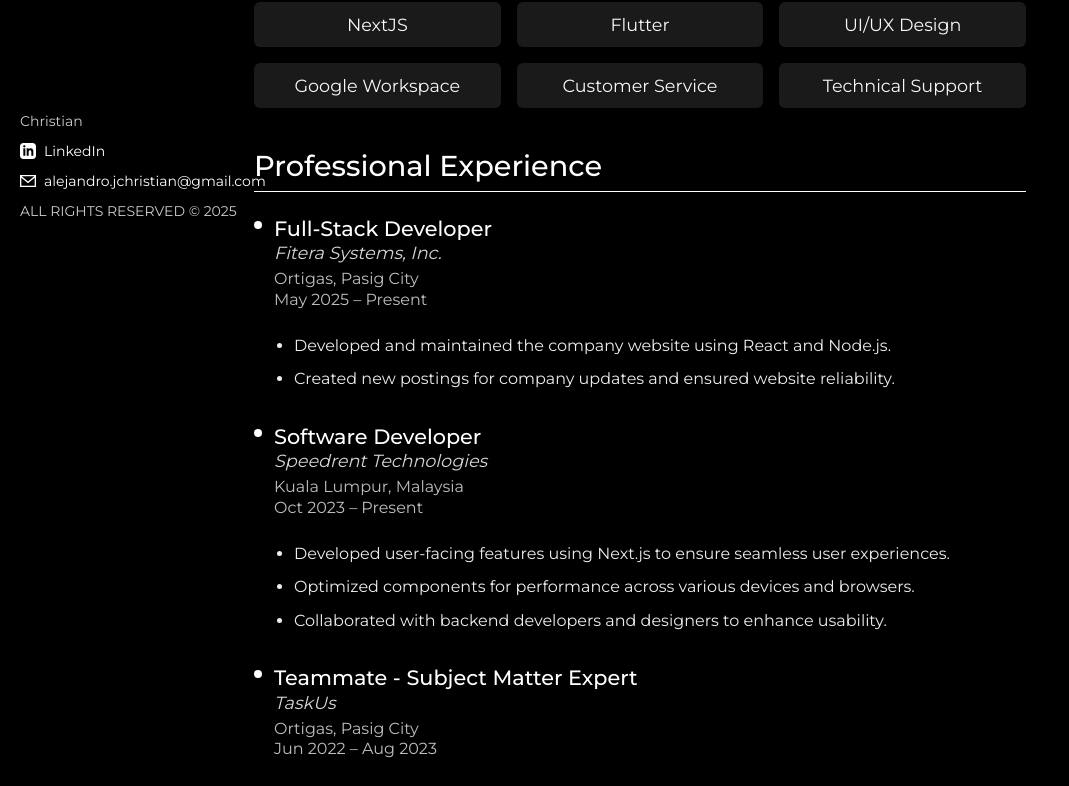
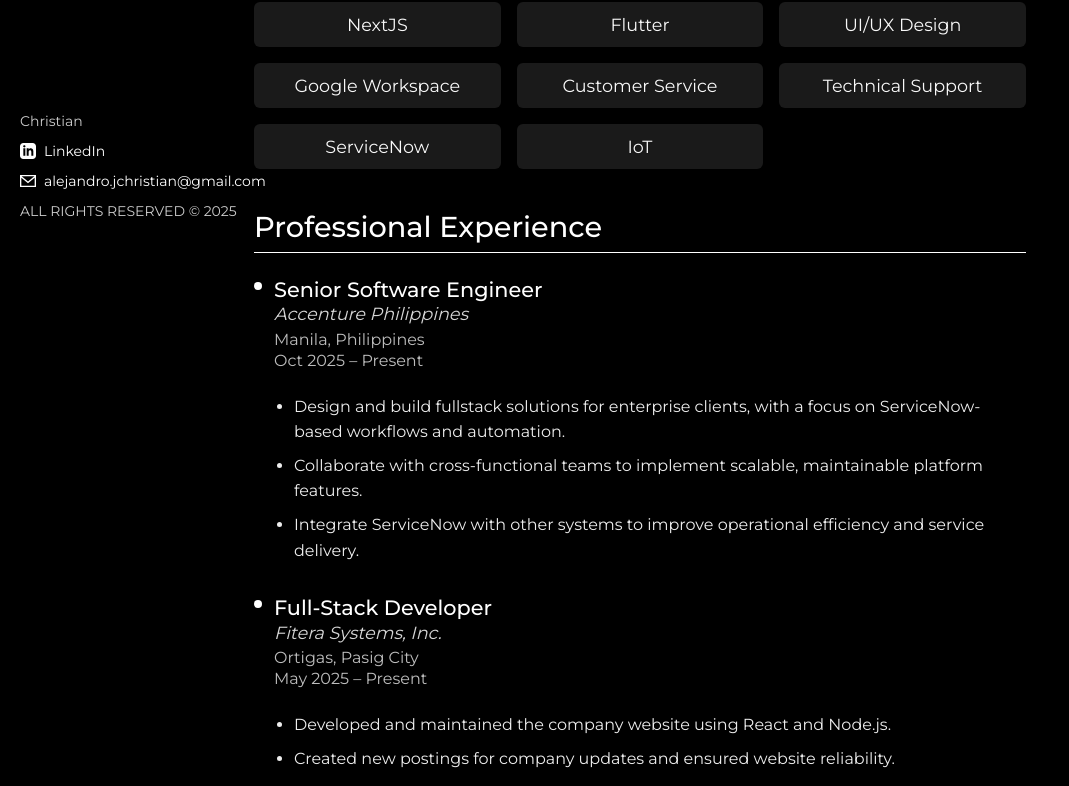
Before and after one commit to woozyass/portfolio, a React (Create React App) app: page /portfolio/resume in a window 1280 px wide. Shown: the part 560-1346 px from the top of the page, without its empty margins (0-1069 px from the left). Built offline with nearby package versions, Linux system fonts and the light colour scheme.

Commit message:
Update homepage copy, resume details, and portfolio PDF

```diff
--- a/src/App.tsx
+++ b/src/App.tsx
@@ -581,7 +581,8 @@
 
 const GalleryImage = styled.img<{ isLarge?: boolean }>`
   width: 100%;
-  height: ${props => props.isLarge ? '100%' : '100%'};
+  height: auto;
+  aspect-ratio: ${props => props.isLarge ? '16 / 9' : '16 / 9'};
   object-fit: cover;
   border-radius: 12px;
   transition: transform 0.3s ease;
@@ -594,7 +595,6 @@
 
   @media (max-width: 480px) {
     border-radius: 8px;
-    height: 200px;
   }
 `;
 
@@ -951,7 +951,7 @@
       <ServicesSection id="services" isVisible={visibleSections.services}>
         <ServicesContainer>
           <AboutText>
-            I'm Christian—a Front-end Web Developer and Designer from the Philippines. My love for building and designing websites started during a Web Dev subject back in college. Since then, I've spent countless hours cramming, binge-watching YouTube tutorials, and messing around with code 'til everything finally clicked. For over five years now, I've been crafting websites using WordPress, and more recently, diving deeper into JavaScript and JS frameworks to level up my skills. I'm all about creating sites that don't just work—they feel smooth, look fresh, and leave a mark. Let's build something awesome!
+            I'm Christian, a Fullstack Web Developer and Designer from the Philippines. I build end-to-end web experiences from clean, responsive UIs to reliable backends, and I also work with ServiceNow for enterprise workflows and automation. Let's build something awesome!
           </AboutText>
           <ResumeButton to="/resume">
             Resume
@@ -988,21 +988,21 @@
               <GalleryContainer>
                 <LargeImageContainer>
                   <GalleryImage
-                    src="photos/photos_home.png"
+                    src={process.env.PUBLIC_URL + "/photos/photos_home.png"}
                     alt="Rental Platform Home"
-                    onClick={() => handleImageClick('photos/photos_home.png')}
+                    onClick={() => handleImageClick(process.env.PUBLIC_URL + "/photos/photos_home.png")}
                     isLarge={true}
                   />
                 </LargeImageContainer>
                 <GalleryImage
-                  src="photos/photos_listing.png"
+                  src={process.env.PUBLIC_URL + "/photos/photos_listing.png"}
                   alt="Rental Platform Listing"
-                  onClick={() => handleImageClick('photos/photos_listing.png')}
+                  onClick={() => handleImageClick(process.env.PUBLIC_URL + "/photos/photos_listing.png")}
                 />
                 <GalleryImage
-                  src="photos/photos_main.png"
+                  src={process.env.PUBLIC_URL + "/photos/photos_main.png"}
                   alt="Rental Platform Main"
-                  onClick={() => handleImageClick('photos/photos_main.png')}
+                  onClick={() => handleImageClick(process.env.PUBLIC_URL + "/photos/photos_main.png")}
                 />
               </GalleryContainer>
             </ProjectCard>
@@ -1024,21 +1024,21 @@
               <GalleryContainer>
                 <LargeImageContainer>
                   <GalleryImage
-                    src="photos/photos-home-2.png"
+                    src={process.env.PUBLIC_URL + "/photos/photos-home-2.png"}
                     alt="E-commerce Home"
-                    onClick={() => handleImageClick('photos/photos-home-2.png')}
+                    onClick={() => handleImageClick(process.env.PUBLIC_URL + "/photos/photos-home-2.png")}
                     isLarge={true}
                   />
                 </LargeImageContainer>
                 <GalleryImage
-                  src="photos/photos-listing-2.png"
+                  src={process.env.PUBLIC_URL + "/photos/photos-listing-2.png"}
                   alt="E-commerce Products"
-                  onClick={() => handleImageClick('photos/photos-listing-2.png')}
+                  onClick={() => handleImageClick(process.env.PUBLIC_URL + "/photos/photos-listing-2.png")}
                 />
                 <GalleryImage
-                  src="photos/photos-main-2.png"
+                  src={process.env.PUBLIC_URL + "/photos/photos-main-2.png"}
                   alt="E-commerce Cart"
-                  onClick={() => handleImageClick('photos/photos-main-2.png')}
+                  onClick={() => handleImageClick(process.env.PUBLIC_URL + "/photos/photos-main-2.png")}
                 />
               </GalleryContainer>
             </ProjectCard>
--- a/src/Resume.tsx
+++ b/src/Resume.tsx
@@ -392,11 +392,29 @@
             <Skill>Google Workspace</Skill>
             <Skill>Customer Service</Skill>
             <Skill>Technical Support</Skill>
+            <Skill>ServiceNow</Skill>
+            <Skill>IoT</Skill>
           </SkillsList>
         </Section>
 
         <Section>
           <SectionTitle>Professional Experience</SectionTitle>
+          <ExperienceEntry>
+            <div className="job-header-wrapper">
+              <JobHeader>
+                <JobTitle>Senior Software Engineer</JobTitle>
+                <JobCompany>Accenture Philippines</JobCompany>
+                <JobLocation>Manila, Philippines</JobLocation>
+                <JobDate>Oct 2025 – Present</JobDate>
+              </JobHeader>
+            </div>
+            <JobDescription>
+              <li>Design and build fullstack solutions for enterprise clients, with a focus on ServiceNow-based workflows and automation.</li>
+              <li>Collaborate with cross-functional teams to implement scalable, maintainable platform features.</li>
+              <li>Integrate ServiceNow with other systems to improve operational efficiency and service delivery.</li>
+            </JobDescription>
+          </ExperienceEntry>
+
           <ExperienceEntry>
             <div className="job-header-wrapper">
               <JobHeader>
@@ -418,7 +436,7 @@
                 <JobTitle>Software Developer</JobTitle>
                 <JobCompany>Speedrent Technologies</JobCompany>
                 <JobLocation>Kuala Lumpur, Malaysia</JobLocation>
-                <JobDate>Oct 2023 – Present</JobDate>
+                <JobDate>Oct 2023 – Oct 2025</JobDate>
               </JobHeader>
             </div>
             <JobDescription>
```
Also changed, not shown: 1 other file (tests, documents, lock files or other folders).
